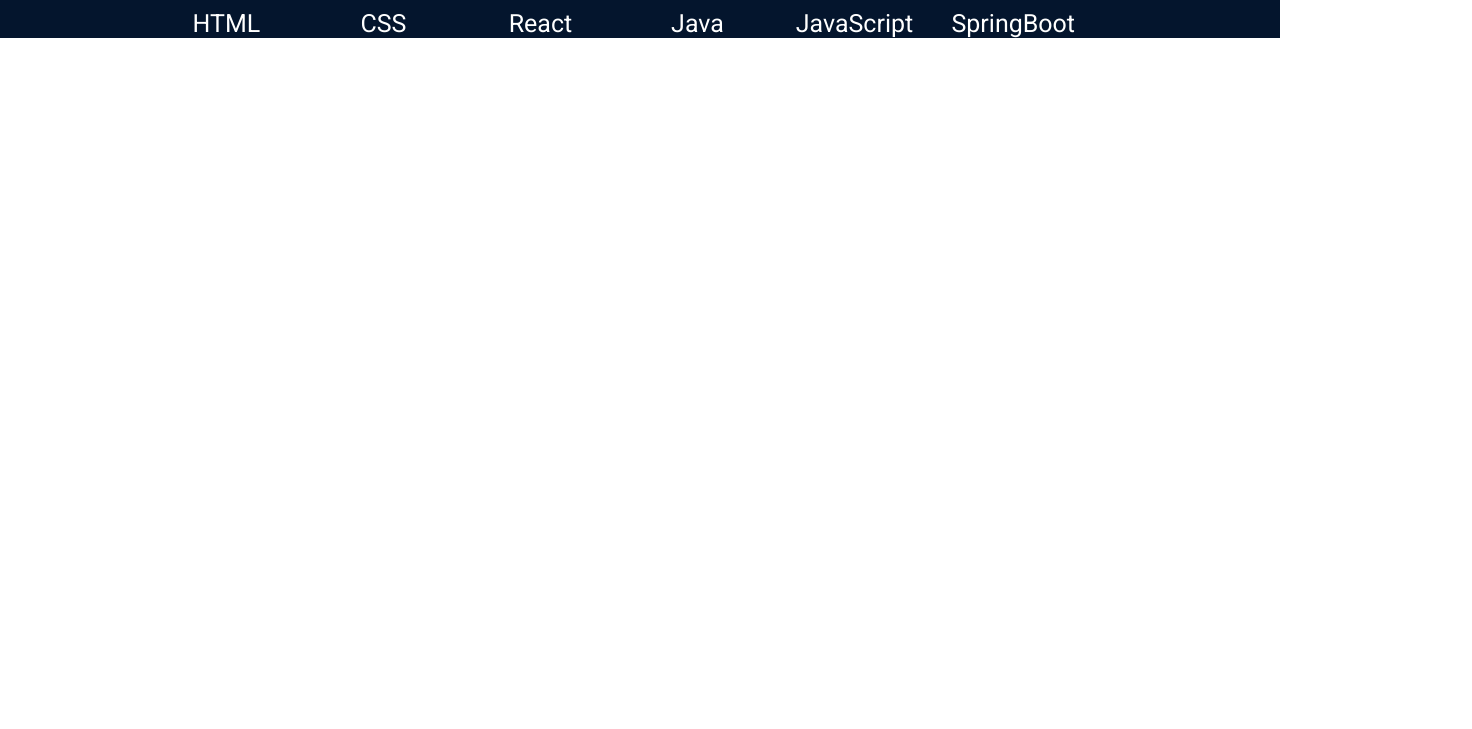
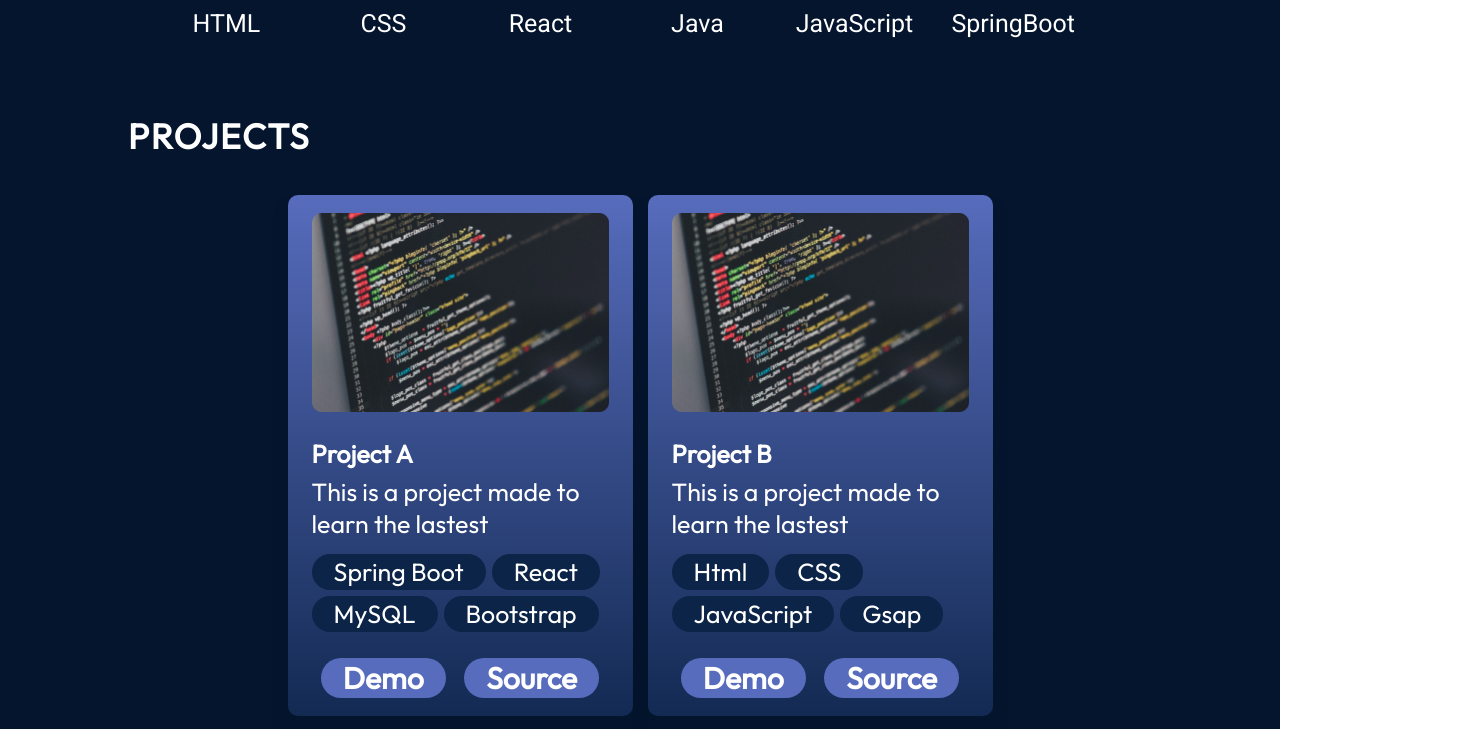
Before and after one commit to Gopal2003/Projects, a React (Vite) app in the folder Portfolio/react-portfolio/: page / in a window 1280 px wide. Shown: the part 1621-2350 px from the top of the page, 1472 px wide, since content can reach past the window. Before the commit the page ends 1659 px from the top, so only its background shows below. Built offline with nearby package versions, Linux system fonts and the light colour scheme.

Commit message:
Project Section Completed

```diff
--- a/Portfolio/react-portfolio/src/App.jsx
+++ b/Portfolio/react-portfolio/src/App.jsx
@@ -4,6 +4,7 @@
 import Hero from './components/Hero/Hero'
 import About from './components/About/About'
 import Experience from './components/Experience/Experience'
+import Projects from './components/Projects/Projects'
 
 function App() {
   const [count, setCount] = useState(0)
@@ -15,6 +16,7 @@
         <Hero />
         <About />
         <Experience />
+        <Projects />
       </div>
     </>
   )
--- a/Portfolio/react-portfolio/src/App.module.css
+++ b/Portfolio/react-portfolio/src/App.module.css
@@ -4,7 +4,7 @@
     background-color: var(--color-bg);
     width: 100%;
     height: 100%;
-
+    overflow: hidden;
     /* color: white; */
 
 }
--- /dev/null
+++ b/Portfolio/react-portfolio/src/Data/projects.json
@@ -0,0 +1,26 @@
+[
+    {
+        "title" : "Project A",
+        "imageSrc" : "projects/project.png",
+        "description" : "This is a project made to learn the lastest",
+        "skills" : ["Spring Boot","React","MySQL","Bootstrap"],
+        "demo" : "https://ems-six-pied.vercel.app/",
+        "source" : "https://github.com/Gopal2003/Projects/tree/main/Java-Full-Stack%20Projects/EmployeeManagementSystem"
+    },
+    {
+        "title" : "Project B",
+        "imageSrc" : "projects/project.png",
+        "description" : "This is a project made to learn the lastest",
+        "skills" : ["Html","CSS","JavaScript","Gsap"],
+        "demo" : "https://sid-cup-family-golf-com.vercel.app/",
+        "source" : "https://github.com/Gopal2003/Projects/tree/main/Awwwards%20Websites%20Clones"
+    },
+    {
+        "title" : "Project C",
+        "imageSrc" : "projects/project.png",
+        "description" : "This is a project made to learn the lastest",
+        "skills" : ["Html","CSS","JavaScript","React"],
+        "demo" : "https://google.com",
+        "source" : "https://github.com/Gopal2003/Projects/tree/main/Portfolio/react-portfolio"
+    }
+]
--- /dev/null
+++ b/Portfolio/react-portfolio/src/components/Projects/ProjectCard.jsx
@@ -0,0 +1,36 @@
+import React from 'react';
+import { getImageUrl } from "../../utils";
+import styles from './ProjectCard.module.css'
+
+
+
+const ProjectCard = ({ project: { title, imageSrc, description, skills, demo, source } }) => {
+    // const project = props.project when ProjectCard = (props){};
+    return (
+        <div className={styles.container}>
+            <img
+                src={getImageUrl(imageSrc)}
+                alt={`Image of ${title}`}
+                className={styles.image}
+            />
+            <h3 className={styles.title}>{title}</h3>
+            <p className={styles.description}>{description}</p>
+            <ul className={styles.skills}>{
+                skills.map((skill, id) => {
+                    return (
+                        <li key={id} className={styles.skill}>
+                            {skill}
+                        </li>
+                    );
+                })
+            }</ul>
+
+            <div className={styles.links}>
+                <a href={demo} className={styles.link}>Demo</a>
+                <a href={source} className={styles.link}>Source</a>
+            </div>
+        </div>
+    )
+}
+
+export default ProjectCard
--- /dev/null
+++ b/Portfolio/react-portfolio/src/components/Projects/ProjectCard.module.css
@@ -0,0 +1,61 @@
+@import "../../vars.css";
+
+.container {
+  display: flex;
+  flex-direction: column;
+  border-radius: 10px;
+  background: linear-gradient(180deg, #576cbc 0%, #132a53 100%);
+  box-shadow: 0 16px 14px 0 #04152d;
+  padding: 18px 24px;
+  max-width: 345px;
+}
+
+.image {
+  margin-bottom: 26px;
+}
+
+.title {
+  font-size: 25px;
+  font-weight: 700;
+}
+
+.description {
+  margin-top: 6px;
+  font-size: 25px;
+  font-weight: 400;
+}
+
+.skills {
+  width: 100%;
+  margin-top: 14px;
+  display: flex;
+  flex-direction: row;
+  flex-wrap: wrap;
+  gap: 6px;
+  list-style: none;
+}
+
+.skill {
+  font-size: 25px;
+  font-weight: 400;
+  border-radius: 100px;
+  background: var(--color-dark);
+  padding: 2px 22px;
+}
+
+.links{
+    width: 100%;
+    margin-top: 26px;
+    display: flex;
+    justify-content: space-around;
+}
+
+.link{
+    text-decoration: none;
+    color: var(--color-text);
+    font-size: 30px;
+    font-weight: 600;
+    border-radius: 100px;
+    background: var(--color-primary);
+    padding: 1px 22px;
+}
--- /dev/null
+++ b/Portfolio/react-portfolio/src/components/Projects/Projects.jsx
@@ -0,0 +1,23 @@
+import React from 'react'
+import styles from './Projects.module.css'
+import projects from '../../Data/projects.json';
+import ProjectCard from './ProjectCard';
+
+const Projects = () => {
+  return (
+    <section className={styles.container}>
+      <h2 className={styles.title}>Projects</h2>
+      <div className={styles.projects}>
+        {
+          projects.map((project, id) => {
+            return(
+              <ProjectCard key={id} project={project} />
+            )
+          })
+        }
+      </div>
+    </section>
+  )
+}
+
+export default Projects
--- /dev/null
+++ b/Portfolio/react-portfolio/src/components/Projects/Projects.module.css
@@ -0,0 +1,26 @@
+@import "../../vars.css";
+
+.container {
+  margin-top: 76px;
+  color: var(--color-text);
+  margin-left: 10%;
+  margin-right: 10%;
+}
+
+.title {
+  font-size: 35px;
+  font-weight: 700;
+  letter-spacing: 1.75px;
+  text-transform: uppercase;
+}
+
+.projects{
+    margin-top: 37px;
+    display: flex;
+    flex-direction: row;
+    flex-wrap: wrap;
+    align-items: center;
+    justify-content: center;
+    gap: 15px;
+    width: 100%;
+}
```
